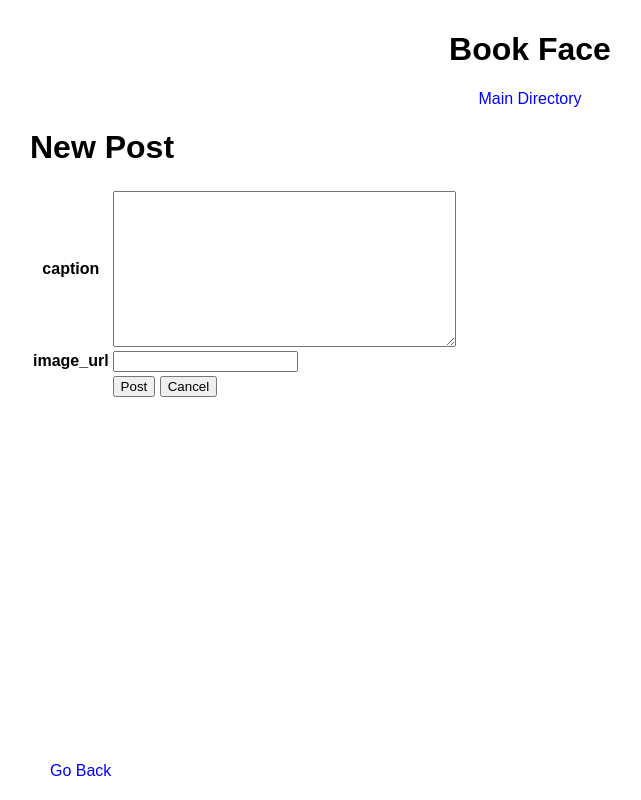
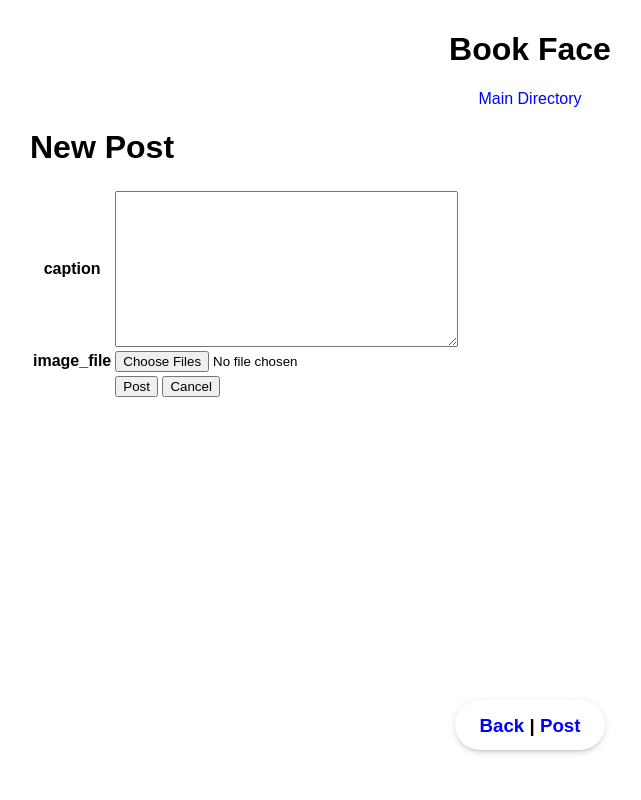
Before and after one commit to Piflyer/cs412, a Django app: page /mini_insta/profile/1/create_post in a window 1280 px wide. Shown: the whole page, without its empty margins (110-751 px from the left). Run offline with Django 5.2, Linux system fonts and the light colour scheme; data comes from the database, SQL or seed files in the repository.

Commit message:
Refactor names and minor clean up to match instructions

```diff
--- a/cs412/urls.py
+++ b/cs412/urls.py
@@ -16,6 +16,8 @@ Including another URLconf
 """
 from django.contrib import admin
 from django.urls import path, include
+from django.conf import settings
+from django.conf.urls.static import static
 
 urlpatterns = [
     path('admin/', admin.site.urls),
@@ -23,3 +25,4 @@ urlpatterns = [
     path('restaurant/', include('restaurant.urls')),
     path('mini_insta/', include('mini_insta.urls')),
 ]
+urlpatterns += static(settings.MEDIA_URL, document_root=settings.MEDIA_ROOT)
--- a/mini_insta/admin.py
+++ b/mini_insta/admin.py
@@ -7,7 +7,7 @@ Desc : Admin management page for mini_insta
 from django.contrib import admin
 
 # Register your models here.
-from .models import Profile, Posts, Photo
+from .models import Profile, Post, Photo
 admin.site.register(Profile)
-admin.site.register(Posts)
+admin.site.register(Post)
 admin.site.register(Photo)
--- a/mini_insta/forms.py
+++ b/mini_insta/forms.py
@@ -9,9 +9,9 @@ from .models import *
 
 class CreatePostForm(forms.ModelForm):
     '''Create a form to add a post'''
-    image_url = forms.URLField(required=False)
+    image_file = forms.ImageField(required=True)
 
     class Meta:
         '''associate this form with the model from our database'''
-        model = Posts
+        model = Post
         fields = ['caption']
--- a/mini_insta/models.py
+++ b/mini_insta/models.py
@@ -8,38 +8,62 @@ from django.urls import reverse
 
 # Create your models here.
 class Profile(models.Model):
+    '''
+    Profile class for accessing Profiles has attributes:
+    username, display_name, profile_image_url, bio_text, join_date
+    '''
     username = models.TextField(blank=False)
     display_name = models.TextField(blank=False)
     profile_image_url = models.URLField(blank=False)
     bio_text = models.TextField(blank=False)
     join_date = models.DateTimeField(auto_now=True)
 
-    def get_Posts(self):
-        posts = Posts.objects.filter(profile=self).order_by('-timestamp')
-        return posts
+    def get_all_posts(self):
+        '''return all posts'''
+        post = Post.objects.filter(profile=self).order_by('-timestamp')
+        return post
 
     def __str__(self):
         return f"{self.username}, created on {self.join_date}."
 
-class Posts(models.Model):
+class Post(models.Model):
+    '''
+    Post class for accessing post has attributes:
+    profile, caption, timestamp, and also methods like get_all_photos, get_absolute_url
+    '''
     profile = models.ForeignKey("Profile", on_delete=models.CASCADE)
-    caption = models.TextField(blank=False)
+    caption = models.TextField(blank=True)
     timestamp = models.DateTimeField(auto_now=True)
 
-    def get_Photos(self):
-        photos = Photo.objects.filter(posts=self)
+    def get_all_photos(self):
+        ''' Load all the photos from the appropriate profile'''
+        photos = Photo.objects.filter(post=self)
         return photos
 
     def get_absolute_url(self):
+        '''get the post url'''
         return reverse('post', kwargs={'pk': self.pk})
 
     def __str__(self):
         return f"{self.caption}, created on {self.timestamp}."
 
 class Photo(models.Model):
-    posts = models.ForeignKey("Posts", on_delete=models.CASCADE)
-    image_url = models.URLField(blank=False)
+    '''
+    Photo class for accessing photo has attributes:
+    post, image_url, image_file, and timestamp also methods like get_image_url
+    '''
+    post = models.ForeignKey("Post", on_delete=models.CASCADE)
+    image_url = models.URLField(blank=True)
+    image_file = models.ImageField(blank=True)
     timestamp = models.DateTimeField(auto_now=True)
 
+    def get_image_url(self):
+        '''Get image url, loads the image based on if its a file or a url'''
+        if self.image_file:
+            return self.image_file.url
+        return self.image_url
+
     def __str__(self):
-            return f"{self.posts}, created on {self.timestamp}."
+        if self.image_file:
+            return f"{self.image_file.url}, created on {self.timestamp}."
+        return f"{self.image_url}, created on {self.timestamp}."
--- a/mini_insta/templates/mini_insta/base.html
+++ b/mini_insta/templates/mini_insta/base.html
@@ -21,9 +21,13 @@ Description: Base HTML file for mini_insta assignment
         {% endblock %}
         </main>
         <footer style="margin-top: auto; padding: 20px">
-            <a href="{% url 'show_all_profiles' %}">
-            Go Back
-            </a>
+            <div id="floatbar">
+    <h3 style="margin-top:15px"><a href="{% url 'show_all_profiles' %}">Back</a>
+    {% if profile %}
+            | <a href="{% url 'create_post' profile.pk %}">Post</a>
+        {% endif %}
+    </h3>
+</div>
         </footer>
     </body>
 </html>
--- a/mini_insta/templates/mini_insta/create_post_form.html
+++ b/mini_insta/templates/mini_insta/create_post_form.html
@@ -7,20 +7,27 @@ Description: Create Post form
 {% block content%}
 
 <h1> New Post </h1>
-<form method = 'POST'>
+<form method = 'POST' enctype="multipart/form-data">
     {% csrf_token %}
     <table>
         {% for field in form %}
         <tr>
         <th>{{field.name}}</th>
+        {% if field.name == "image_file"%}
+        <td>
+            <input type="file" accept="image/*" multiple name="image_file">
+        </td>
+        {% else %}
+
         <td>{{field}}</td>
+        {% endif %}
         </tr>
         {% endfor %}
         <tr>
         <td></td>
         <td>
             <input type='submit' name = 'Post' value= 'Post'>
-                   <button type="button" onclick="location.href='{% url 'show_profile' view.kwargs.pk %}'">Cancel</button>
+                   <button type="button" onclick="location.href='{% url 'show_profile' profile.pk %}'">Cancel</button>
         </td>
     </tr>
     </table>
--- a/mini_insta/templates/mini_insta/show_all_profiles.html
+++ b/mini_insta/templates/mini_insta/show_all_profiles.html
@@ -8,7 +8,7 @@ Description: Show all profiles page for book face
 
 <h1>All Profiles</h1>
 <div class=grid style="padding-bottom: 40px">
-{% for prof in profile %}
+{% for prof in profiles %}
 <a href="{% url 'show_profile' prof.pk %}" style="text-decoration: none; color: black">
     <div id=instadiv>
         <h2>{{prof.display_name}}</h2>
--- a/mini_insta/templates/mini_insta/show_post.html
+++ b/mini_insta/templates/mini_insta/show_post.html
@@ -12,8 +12,8 @@ Description: Indivual Posts for book face
     <h2 style="margin: 0 0 0 12px;">@{{post.profile.username}}</h2>
 </a>
 </div>
-{% for image in post.get_Photos %}
-<img src="{{image.image_url}}" style="width: 500px; height: 500px; object-fit: cover; object-position: center;">
+{% for image in post.get_all_photos %}
+<img src="{{image.get_image_url}}" style="width: 500px; height: 500px; object-fit: cover; object-position: center;">
 {% endfor %}
 <h3> {{post.caption}}</h3>
 <p>Posted on: {{post.timestamp}}</p>
--- a/mini_insta/views.py
+++ b/mini_insta/views.py
@@ -4,8 +4,10 @@ Email : tim7@bu.edu
 Desc : Manager for showing all profiles and individual profiles
 '''
 
+from typing import Any
+
 from django.shortcuts import render
-from .models import Profile, Posts, Photo
+from .models import Profile, Post, Photo
 from django.views.generic import ListView, DetailView, CreateView
 from .forms import CreatePostForm
 from django.urls import reverse
@@ -18,7 +20,7 @@ class ProfileListView(ListView):
     '''Show all the available Profiles'''
     model = Profile
     template_name = "mini_insta/show_all_profiles.html"
-    context_object_name = "profile"
+    context_object_name = "profiles"
 
 class ProfileDetailView(DetailView):
     '''Show each of the available Profiles'''
@@ -28,7 +30,7 @@ class ProfileDetailView(DetailView):
 
 class PostDetailView(DetailView):
     '''show each indivual post seperately'''
-    model = Posts
+    model = Post
     template_name = "mini_insta/show_post.html"
     context_object_name = "post"
 
@@ -37,16 +39,23 @@ class CreatePostView(CreateView):
     form_class = CreatePostForm
     template_name = "mini_insta/create_post_form.html"
 
+    def get_context_data(self, **kwargs: Any) -> dict[str, Any]:
+        context = super().get_context_data(**kwargs)
+        pk = self.kwargs['pk']
+        profile = Profile.objects.get(pk=pk)
+        context['profile'] = profile
+        return context
+
     def form_valid(self, form):
-        print(f"CreatePostView.form_valid: form.cleaned_data={form.cleaned_data}")
         # get PK from URL
         pk = self.kwargs['pk']
         profile = Profile.objects.get(pk=pk)
         form.instance.profile = profile
         response = super().form_valid(form)
         #Image URL is seperate, create it with the correspodning post
-        image_url = self.request.POST.get('image_url')
-        if image_url:
-            Photo(posts=self.object, image_url=image_url).save()
+        # image_file = self.request.POST.get('image_file')
+        image_file = self.request.FILES.getlist('image_file')
+        for image in image_file:
+            Photo(post=self.object, image_file=image).save()
 
         return response
--- a/static/styles.css
+++ b/static/styles.css
@@ -72,3 +72,17 @@ a, a:visited {
     gap: 15px;
     margin-top: 50px;
 }
+
+#floatbar {
+    position: fixed;
+    z-index: 9999;
+    bottom: 50px;
+    width: 150px;
+    height: 50px;
+    background: white;
+    left: 50%;
+    transform: translateX(-50%);
+    text-align: center;
+    border-radius: 30px;
+    box-shadow: 0px 3px 3px -2px rgba(0,0,0,0.14), 0px 3px 6px 0px rgba(0,0,0,0.09), 0px 1px 10px 0px rgba(0,0,0,0.07);
+}
```
Also changed, not shown: mini_insta/templates/mini_insta/show_profile.html (+7 -3 lines), db.sqlite3, media/3DGS.jpg (added), media/3DGS.png (added), media/PXL_20251218_235328209.jpg (added), mini_insta/migrations/0004_photo_image_file_alter_photo_image_url.py (added), mini_insta/migrations/0005_rename_posts_post_rename_posts_photo_post.py (added).
